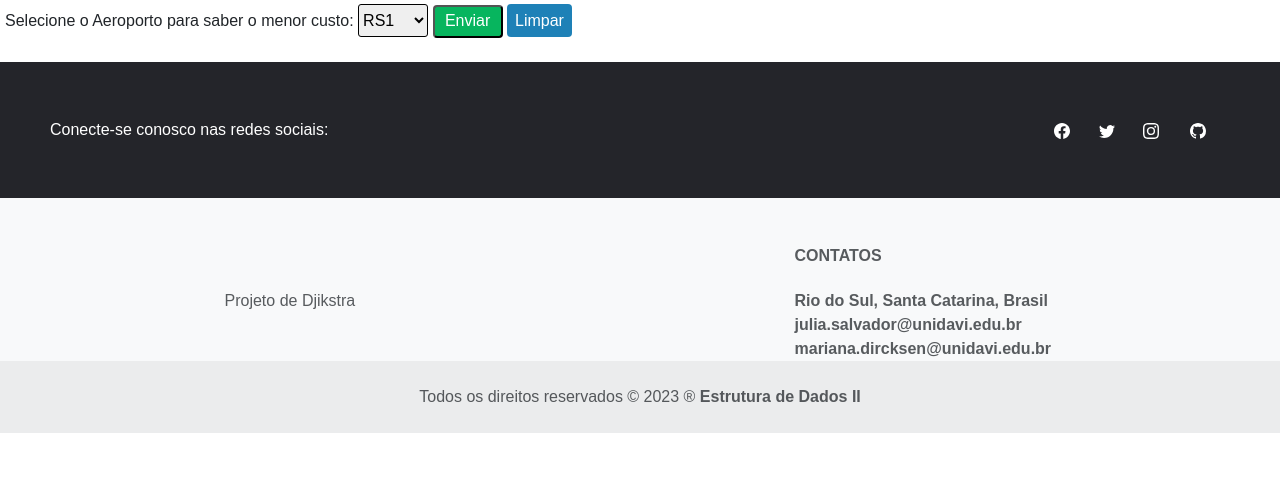
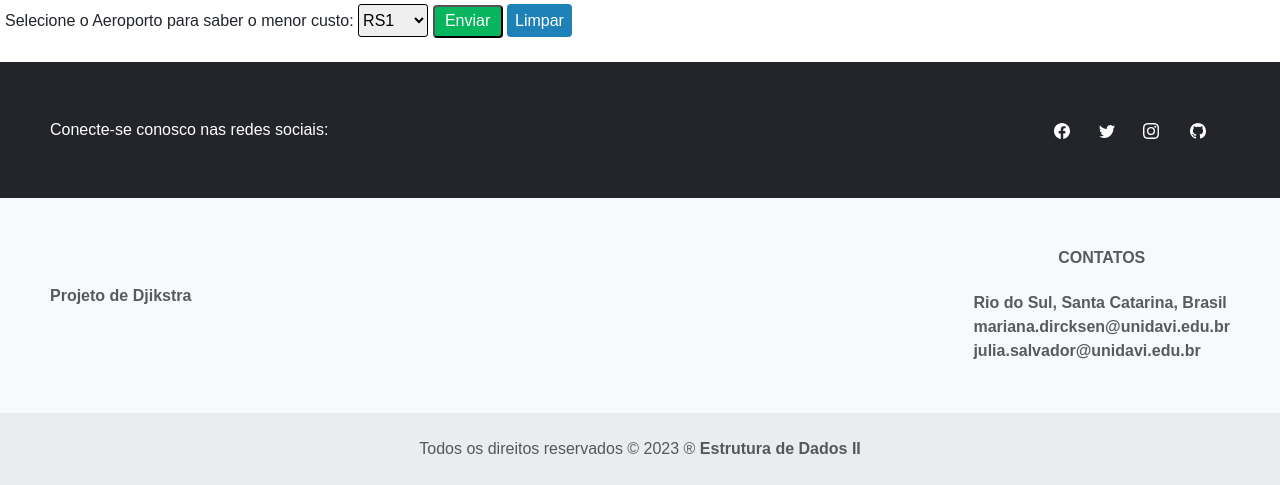
Before and after one commit to maridircksen/trabalhoDjikstra, a PHP site: page / in a window 1280 px wide. Shown: the part 820-1305 px from the top of the page. Before the commit the page ends 1253 px from the top, so only its background shows below. Run offline with PHP 8.4, Linux system fonts and the light colour scheme.

Commit message:
Ajustes css

```diff
--- a/formulario.css
+++ b/formulario.css
@@ -71,10 +71,6 @@ footer {
 }
 
 /* Estilo para os ícones de mídias sociais */
-.icones {
-    /* margin-top: 20px; */
-}
-
 .icones a {
     text-decoration: none;
     color: #333;
@@ -104,6 +100,18 @@ footer a {
     justify-content: space-between;
     align-items: center;
     padding: 50px;
+}
+
+.contatos {
+    display: flex;
+    justify-content: space-between;
+    align-items: center;
+    padding: 50px;
+    text-align: center;
+}
+
+.dados-contato{
+    text-align: left;
 }
 
 #icone_facebook, #icone_twitter, #icone_instagram, #icone_gitHub {
--- a/index.php
+++ b/index.php
@@ -92,28 +92,22 @@
           </a>
         </div>
       </section>
-      <section >
-        <div class="container text-center text-md-start mt-5">
-          <div class="row mt-3">
-            <div class="col-md-3 col-lg-4 col-xl-3 mx-auto mb-4">
-              <h6 class="text-uppercase fw-bold mb-4">
-                <i class="fas fa-gem me-3"></i>
-              </h6>
-              <p style="">
-              Projeto de Djikstra
-              </p>
-            </div>
-            <div class="col-md-4 col-lg-3 col-xl-3 mx-auto mb-md-0 mb-4">
-              <h6 class="text-uppercase fw-bold mb-4">Contatos</h6>
-              <a> Rio do Sul, Santa Catarina, Brasil</a>
-              <a class="dadosEmail" href="mailto:julia.salvador@unidavi.edu.br">julia.salvador@unidavi.edu.br</a>
-              <a class="dadosEmail" href="mailto:mariana.dircksen@unidavi.edu.br">mariana.dircksen@unidavi.edu.br</a>
-
-            </div>
+      <section class="contatos">
+        <div>
+          <p class="fw-bold mb-4">
+          Projeto de Djikstra
+          </p>
+        </div>
+        <div>
+          <h6 class="text-uppercase fw-bold mb-4">Contatos</h6>
+          <div class="dados-contato">
+            <a> Rio do Sul, Santa Catarina, Brasil</a><br>
+            <a class="dadosEmail" href="mailto:mariana.dircksen@unidavi.edu.br">mariana.dircksen@unidavi.edu.br</a><br>
+            <a class="dadosEmail" href="mailto:julia.salvador@unidavi.edu.br">julia.salvador@unidavi.edu.br</a>
           </div>
         </div>
       </section>
-      <section >
+      <section>
        <div class="text-center p-4" style="background-color: rgba(0, 0, 0, 0.05);">
        Todos os direitos reservados &copy 2023 &reg
           <a class="text-reset fw-bold" href="https://github.com/maridircksen/trabalhoDjikstra.git">
```
